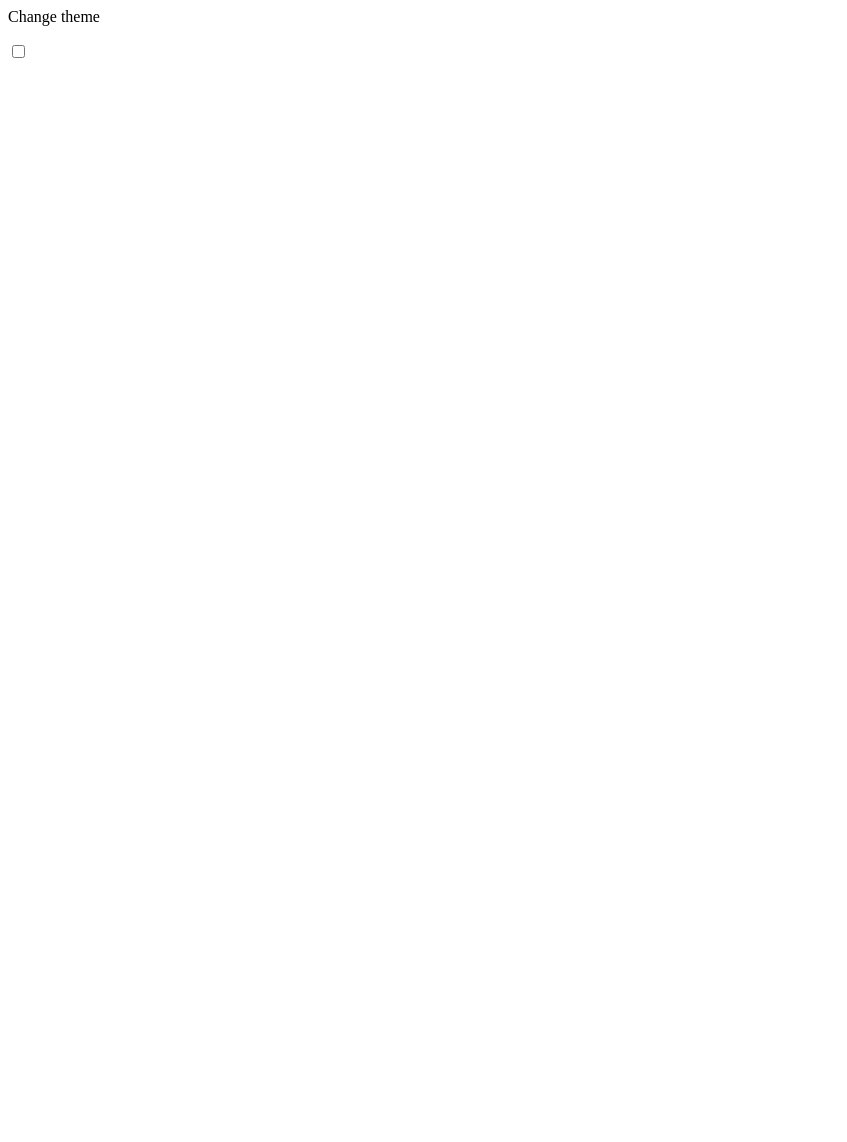
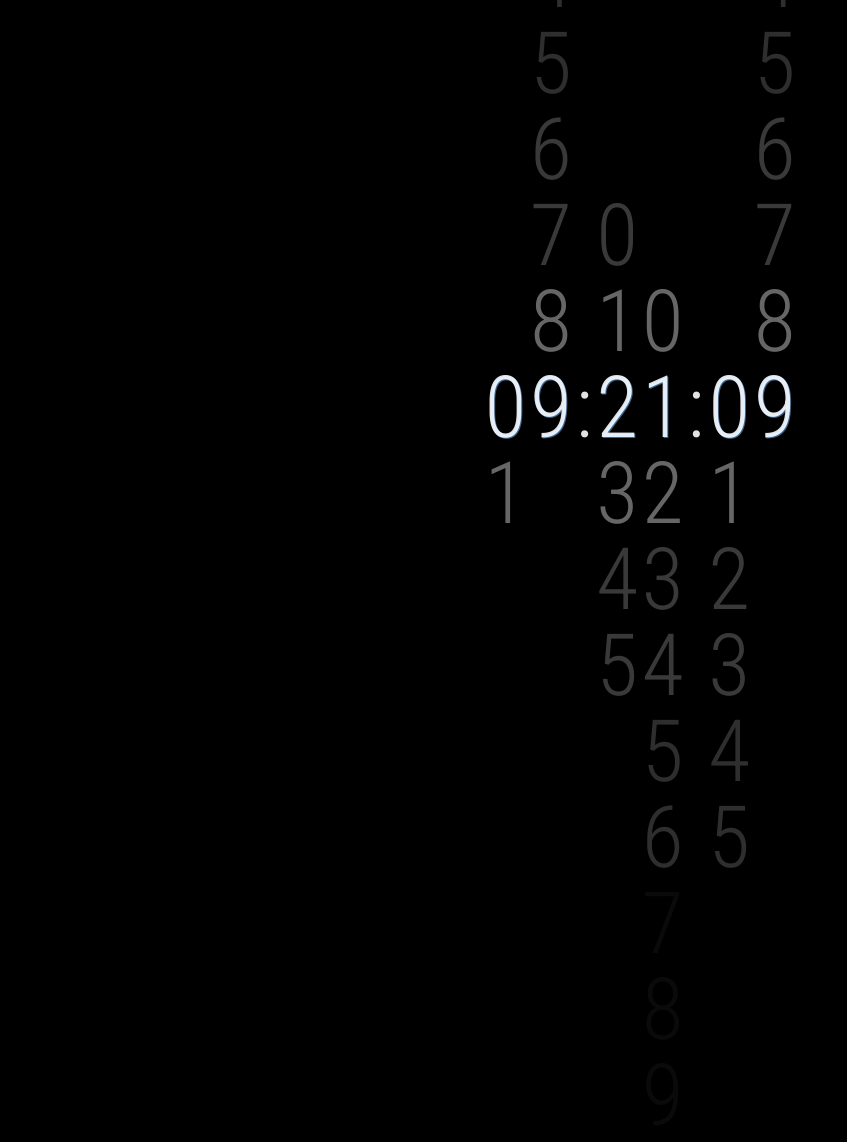
Before and after one commit to Con-Tejus/SmartMirror, a plain HTML site: page clock.html in a window 1280 px wide. Shown: the whole page, without its empty margins (0-847 px from the left). Before the commit the page ends 800 px from the top, so only its background shows below. Drawn offline with Linux system fonts and the light colour scheme.

Commit message:
Finally got html css and js working for sliding clock now need to organize html for different regions

```diff
--- a/clock.html
+++ b/clock.html
@@ -1,70 +1,65 @@
-<div class="series-menu"></div>
-<div class="clock">
-  <div class="block" data-num="0"></div>
-  <div class="block" data-num="1"></div>
-  <div class="block" data-num="2"></div>
-  <div class="block" data-num="3"></div>
-  <div class="block" data-num="4"></div>
-  <div class="block" data-num="5"></div>
-  <div class="block" data-num="6"></div>
-  <div class="block" data-num="7"></div>
-  <div class="block" data-num="8"></div>
-  <div class="block" data-num="9"></div>
-  <div class="block" data-num="10"></div>
-  <div class="block" data-num="11"></div>
-  <div class="block" data-num="12"></div>
-  <div class="block" data-num="13"></div>
-  <div class="block" data-num="14"></div>
-  <div class="block" data-num="15"></div>
-  <div class="block" data-num="16"></div>
-  <div class="block" data-num="17"></div>
-  <div class="block" data-num="18"></div>
-  <div class="block" data-num="19"></div>
-  <div class="block" data-num="20"></div>
-  <div class="block" data-num="21"></div>
-  <div class="block" data-num="22"></div>
-  <div class="block" data-num="23"></div>
-  <div class="block" data-num="24"></div>
-  <div class="block" data-num="25"></div>
-  <div class="block" data-num="26"></div>
-  <div class="block" data-num="27"></div>
-  <div class="block" data-num="28"></div>
-  <div class="block" data-num="29"></div>
-  <div class="block" data-num="30"></div>
-  <div class="block" data-num="31"></div>
-  <div class="block" data-num="32"></div>
-  <div class="block" data-num="33"></div>
-  <div class="block" data-num="34"></div>
-  <div class="block" data-num="35"></div>
-  <div class="block" data-num="36"></div>
-  <div class="block" data-num="37"></div>
-  <div class="block" data-num="38"></div>
-  <div class="block" data-num="39"></div>
-  <div class="block" data-num="40"></div>
-  <div class="block" data-num="41"></div>
-  <div class="block" data-num="42"></div>
-  <div class="block" data-num="43"></div>
-  <div class="block" data-num="44"></div>
-  <div class="block" data-num="45"></div>
-  <div class="block" data-num="46"></div>
-  <div class="block" data-num="47"></div>
-  <div class="block" data-num="48"></div>
-  <div class="block" data-num="49"></div>
-  <div class="block" data-num="50"></div>
-  <div class="block" data-num="51"></div>
-  <div class="block" data-num="52"></div>
-  <div class="block" data-num="53"></div>
-  <div class="block" data-num="54"></div>
-  <div class="block" data-num="55"></div>
-  <div class="block" data-num="56"></div>
-  <div class="block" data-num="57"></div>
-  <div class="block" data-num="58"></div>
-  <div class="block" data-num="59"></div>
-  <div class="divider"></div>
+<head>
+        <link rel="stylesheet" href="css/clock_css.css">
+</head>
+
+<div id = top_right>
+<div class="column">
+        <div class="num">0</div>
+        <div class="num">1</div>
+      </div>
+      <div class="column">
+        <div class="num">0</div>
+        <div class="num">1</div>
+        <div class="num">2</div>
+        <div class="num">3</div>
+        <div class="num">4</div>
+        <div class="num">5</div>
+        <div class="num">6</div>
+        <div class="num">7</div>
+        <div class="num">8</div>
+        <div class="num">9</div>
+      </div>
+      <div class="colon"></div>
+      <div class="column">
+        <div class="num">0</div>
+        <div class="num">1</div>
+        <div class="num">2</div>
+        <div class="num">3</div>
+        <div class="num">4</div>
+        <div class="num">5</div>
+      </div>
+      <div class="column">
+        <div class="num">0</div>
+        <div class="num">1</div>
+        <div class="num">2</div>
+        <div class="num">3</div>
+        <div class="num">4</div>
+        <div class="num">5</div>
+        <div class="num">6</div>
+        <div class="num">7</div>
+        <div class="num">8</div>
+        <div class="num">9</div>
+      </div>
+      <div class="colon"></div>
+      <div class="column">
+        <div class="num">0</div>
+        <div class="num">1</div>
+        <div class="num">2</div>
+        <div class="num">3</div>
+        <div class="num">4</div>
+        <div class="num">5</div>
+      </div>
+      <div class="column">
+        <div class="num">0</div>
+        <div class="num">1</div>
+        <div class="num">2</div>
+        <div class="num">3</div>
+        <div class="num">4</div>
+        <div class="num">5</div>
+        <div class="num">6</div>
+        <div class="num">7</div>
+        <div class="num">8</div>
+        <div class="num">9</div>
+      </div>
 </div>
-<div class="switch-theme">
-  <p>Change theme</p>
-  <label class="switch">
-    <input type="checkbox" onchange="changeTheme(event)"/><span class="slider"></span>
-  </label>
-</div>
+<script src="js/clock_javascript.js"></script>
--- /dev/null
+++ b/css/clock_css.css
@@ -0,0 +1,52 @@
+@import url("https://fonts.googleapis.com/css?family=Roboto+Condensed:300");
+body {
+  text-align: center;
+  background-color: #000000;
+  color: rgba(255, 255, 255, 0.89);
+  font-family: 'Roboto Condensed', sans-serif;
+  font-weight: 300;
+  overflow: hidden;
+}
+
+.column,
+.colon {
+  display: inline-block;
+  vertical-align: top;
+  font-size: 86px;
+  line-height: 86px;
+}
+
+.column {
+  transition: -webkit-transform 300ms;
+  transition: transform 300ms;
+  transition: transform 300ms, -webkit-transform 300ms;
+}
+
+.colon {
+  transition: -webkit-transform 300ms;
+  transition: transform 300ms;
+  transition: transform 300ms, -webkit-transform 300ms;
+  -webkit-transform: translateY(calc(50vh - 43px));
+          transform: translateY(calc(50vh - 43px));
+}
+.colon:after {
+  content: ':';
+}
+
+.num {
+  transition: opacity 500ms, text-shadow 100ms;
+  opacity: 0.045;
+}
+.num.visible {
+  opacity: 1.0;
+  text-shadow: 1px 1px 0px #336699;
+}
+.num.close {
+  opacity: 0.45;
+}
+.num.far {
+  opacity: 0.25;
+}
+.num.distant {
+  opacity: 0.2;
+}
--- /dev/null
+++ b/js/clock_javascript.js
@@ -0,0 +1,36 @@
+let size = 86;
+let columns = Array.from(document.getElementsByClassName('column'));
+let d, c;
+let classList = ['visible', 'close', 'far', 'far', 'distant', 'distant'];
+let use24HourClock = false;
+
+function padClock(p, n) {
+  return p + ('0' + n).slice(-2);
+}
+
+function getClock() {
+  d = new Date();
+  return [
+  use24HourClock ? d.getHours() : d.getHours() % 12 || 12,
+  d.getMinutes(),
+  d.getSeconds()].
+
+  reduce(padClock, '');
+}
+
+function getClass(n, i2) {
+  return classList.find((class_, classIndex) => Math.abs(n - i2) === classIndex) || '';
+}
+
+let loop = setInterval(() => {
+  c = getClock();
+
+  columns.forEach((ele, i) => {
+    let n = +c[i];
+    let offset = -n * size;
+    ele.style.transform = `translateY(calc(50vh + ${offset}px - ${size / 2}px))`;
+    Array.from(ele.children).forEach((ele2, i2) => {
+      ele2.className = 'num ' + getClass(n, i2);
+    });
+  });
+}, 200 + Math.E * 10);
```
